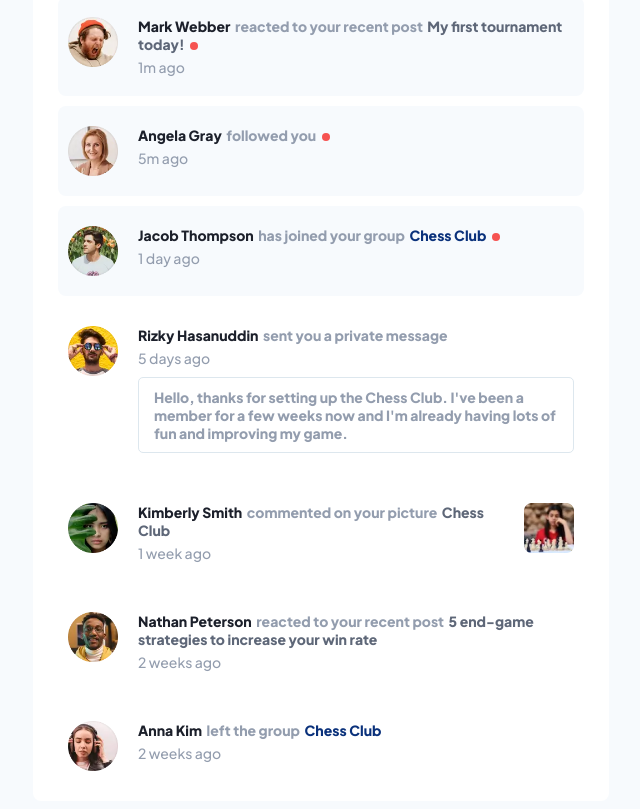
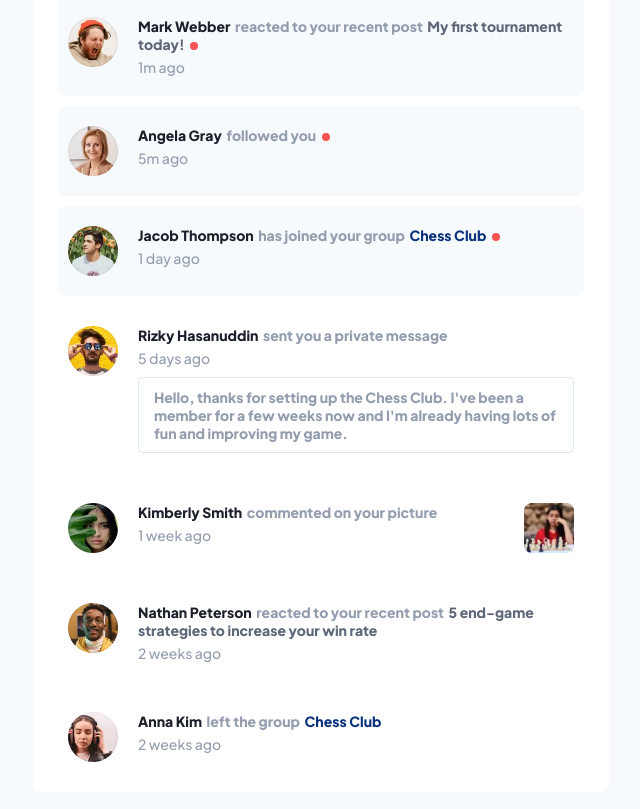
Before and after one commit to ivanzulf0214/frontend-mentor-challenges, a plain HTML site: page Notification Page/index.html in a window 1280 px wide. Shown: the part 103-912 px from the top of the page, without its empty margins (319-959 px from the left). Drawn offline with Linux system fonts and the light colour scheme.

Commit message:
clean up

```diff
--- a/Notification Page/index.html
+++ b/Notification Page/index.html
@@ -84,7 +84,6 @@
           <div class="notification-title">
             <p class="notification-message" data-content-type="comment">
               <strong>Kimberly Smith</strong> commented on your picture
-              <span class="message-highlight">Chess Club</span>
             </p>
           </div>
           <div class="notification-date">1 week ago</div>
```
